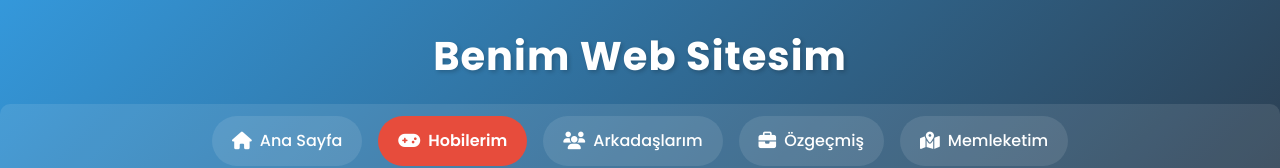
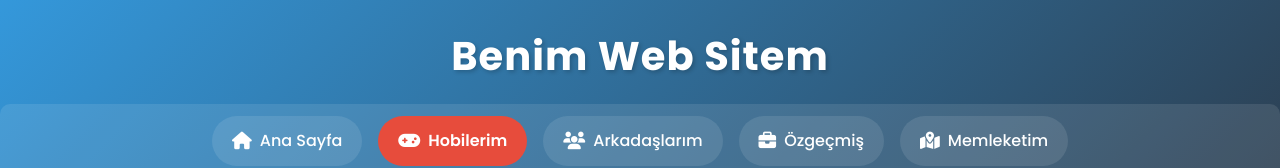
Before and after one commit to oguzsaka00/oguzsaka.github.io, a plain HTML site: page hobilerim.html in a window 1280 px wide. Shown: the top 168 px of the page. Drawn offline with Linux system fonts and the light colour scheme.

Commit message:
Update hobilerim.html

```diff
--- a/hobilerim.html
+++ b/hobilerim.html
@@ -496,7 +496,7 @@
 </head>
 <body class="page-load">
 <header>
-    <h1>Benim Web Sitesim</h1>
+    <h1>Benim Web Sitem</h1>
     <nav class="slide-down">
         <a href="index.html"><i class="fas fa-home"></i> Ana Sayfa</a>
         <a href="hobilerim.html" class="active"><i class="fas fa-gamepad"></i> Hobilerim</a>
```
